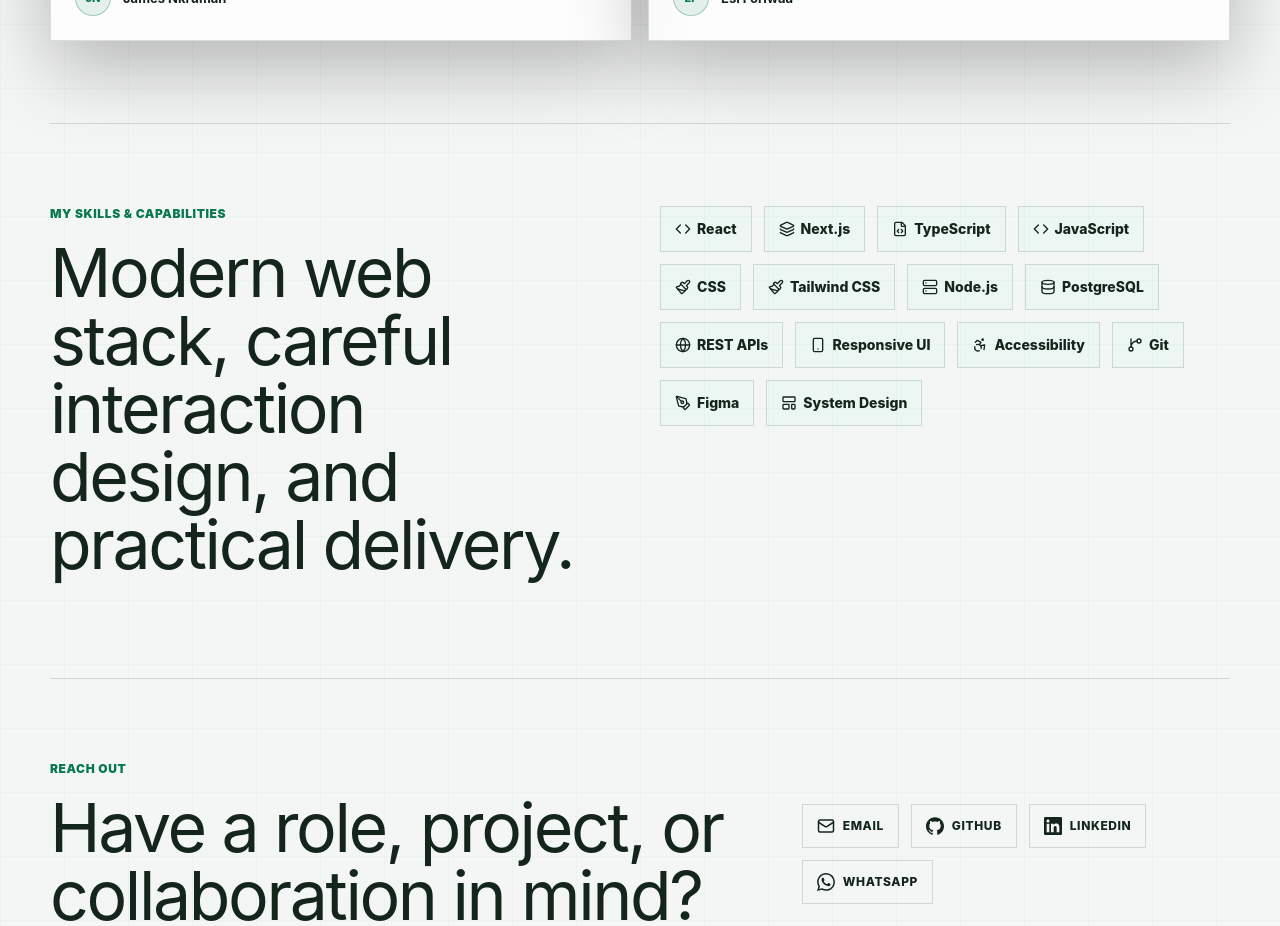
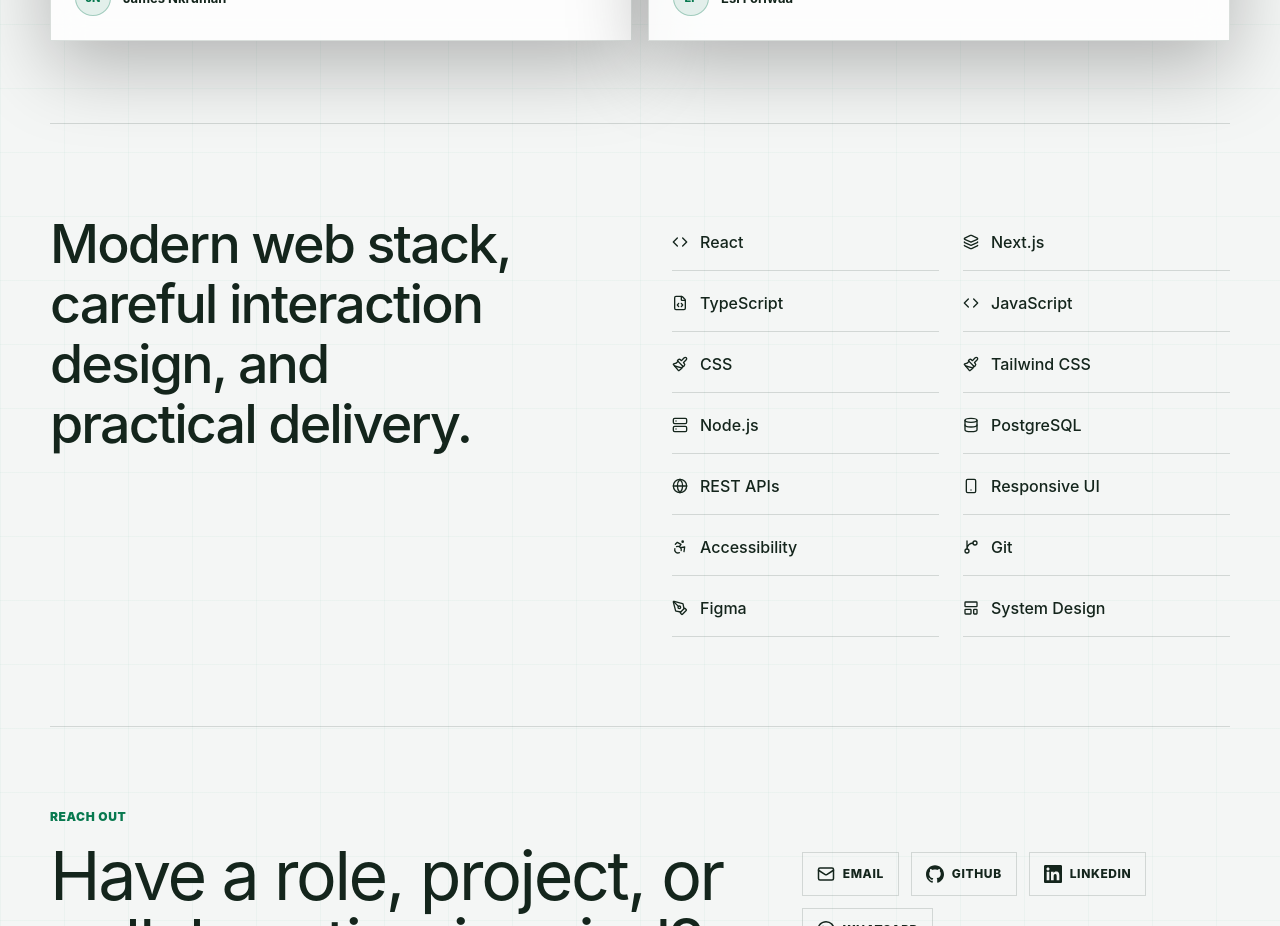
Before and after one commit to august-web/portffoliio, a Next.js app: page / in a window 1280 px wide. Shown: the part 4840-5766 px from the top of the page. Built offline with nearby package versions, Linux system fonts and the light colour scheme.

Commit message:
Make skills easier to scan with simpler rows and consistent spacing.

```diff
--- a/src/components/sections/Skills.tsx
+++ b/src/components/sections/Skills.tsx
@@ -1,7 +1,4 @@
-'use client'
-
 import React from 'react'
-import { motion } from 'framer-motion'
 import SkillIcon from '../ui/SkillIcon'
 
 const skills = [
@@ -21,57 +18,26 @@ const skills = [
   'System Design',
 ]
 
-const container = {
-  hidden: { opacity: 0 },
-  show: {
-    opacity: 1,
-    transition: { staggerChildren: 0.08, delayChildren: 0.1 },
-  },
-}
-
-const item = {
-  hidden: { opacity: 0, scale: 0.9 },
-  show: { opacity: 1, scale: 1 },
-}
-
 export default function Skills() {
   return (
     <section
-      className="grid grid-cols-[1fr_1fr] gap-10 items-start py-[82px] border-t border-[var(--color-line)] max-md:grid-cols-1 max-md:py-[58px]"
+      className="section-spacing grid items-start gap-10 lg:grid-cols-2 lg:gap-16"
       id="skills"
     >
-      <motion.div
-        initial={{ opacity: 0, x: -20 }}
-        whileInView={{ opacity: 1, x: 0 }}
-        viewport={{ once: true }}
-        transition={{ duration: 0.5 }}
-      >
-        <p className="text-[var(--color-accent)] text-xs font-black uppercase tracking-wider mb-4 m-0 max-sm:text-[0.72rem]">
-          My Skills &amp; Capabilities
-        </p>
-        <h2 className="max-w-[820px] mb-[18px] text-[4.25rem] leading-none m-0 max-md:text-[2.7rem] max-sm:text-[1.9rem] max-sm:leading-[1.1]">
-          Modern web stack, careful interaction design, and practical delivery.
-        </h2>
-      </motion.div>
-
-      <motion.div
-        className="flex flex-wrap gap-3"
-        variants={container}
-        initial="hidden"
-        whileInView="show"
-        viewport={{ once: true }}
-      >
+      <h2 className="section-heading">
+        Modern web stack, careful interaction design, and practical delivery.
+      </h2>
+      <div className="grid grid-cols-2 gap-x-6 gap-y-1">
         {skills.map((skill) => (
-          <motion.span
+          <span
             key={skill}
-            className="inline-flex items-center gap-1.5 border border-[var(--color-line)] bg-[rgba(102,242,194,0.06)] px-[14px] py-3 text-[var(--color-text)] font-extrabold text-sm"
-            variants={item}
+            className="inline-flex items-center gap-3 border-b border-[var(--color-line)] py-4 text-sm font-medium text-[var(--color-text)] sm:text-base"
           >
             <SkillIcon name={skill} />
             {skill}
-          </motion.span>
+          </span>
         ))}
-      </motion.div>
+      </div>
     </section>
   )
 }
```
